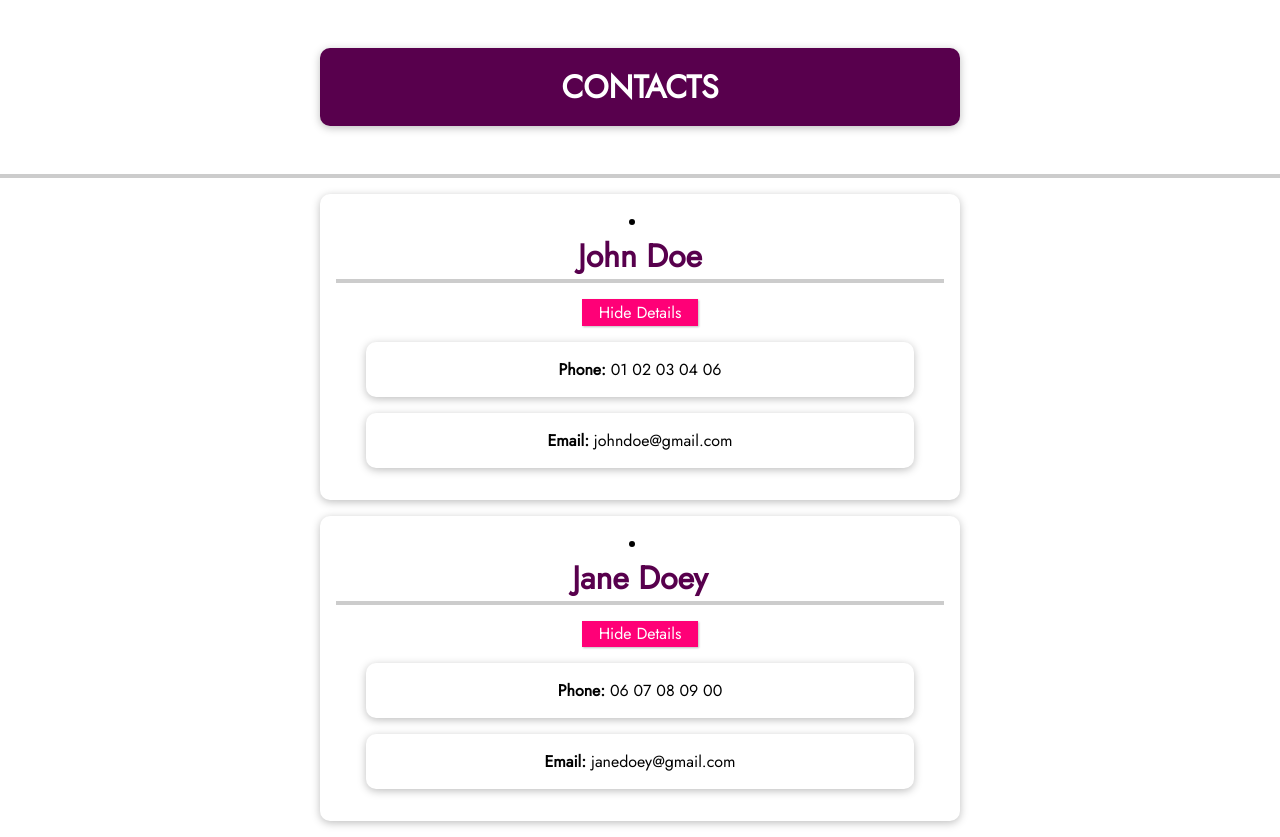
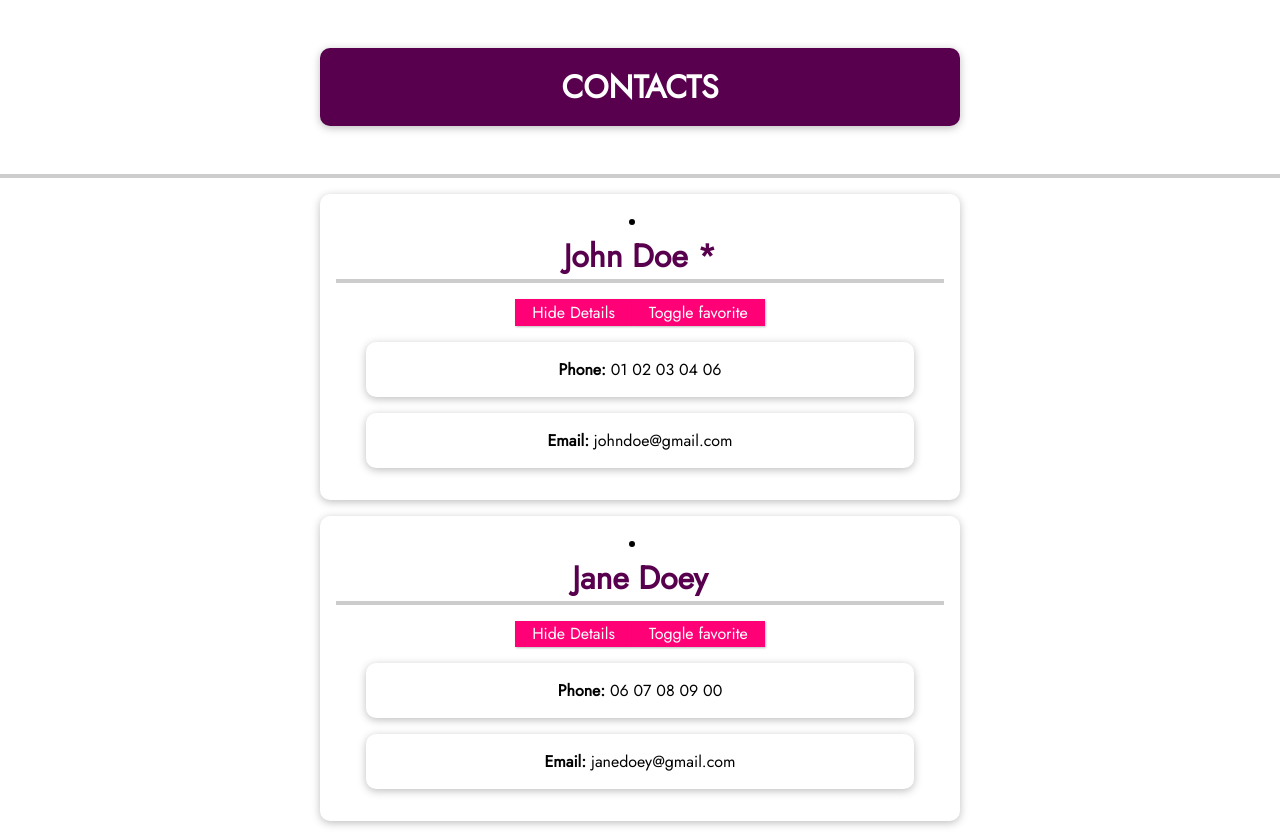
Before and after one commit to cyrilmarois/udemy-vue, a Vue app in the folder Projects/vue-first-app/: page / in a window 1280 px wide. Built offline with nearby package versions, Linux system fonts and the light colour scheme.

Commit message:
feat(favorite): add favorite
- immutability concept !!

```diff
--- a/Projects/vue-first-app/src/App.vue
+++ b/Projects/vue-first-app/src/App.vue
@@ -6,6 +6,7 @@
     last-name="Doe"
     phone="01 02 03 04 06"
     email="johndoe@gmail.com"
+    isFavorite="1"
   ></contact-list>
   <contact-list
     id="2"
@@ -13,6 +14,7 @@
     last-name="Doey"
     phone="06 07 08 09 00"
     email="janedoey@gmail.com"
+    isFavorite="0"
   ></contact-list>
 </template>
 
--- a/Projects/vue-first-app/src/components/ContactList.vue
+++ b/Projects/vue-first-app/src/components/ContactList.vue
@@ -1,9 +1,13 @@
 <template>
   <li :key="id">
-    <h2>{{ firstName }} {{ lastName }}</h2>
+    <h2>
+      {{ firstName }} {{ lastName }}
+      {{ isFavoriteContact === '1' ? '*' : '' }}
+    </h2>
     <button @click="toggleContactDetails">
       {{ toggleContactInfo ? 'Hide' : 'Show' }} Details
     </button>
+    <button @click="toggleFavoriteContact">Toggle favorite</button>
     <ul v-if="toggleContactInfo">
       <li><strong>Phone:</strong> {{ phone }}</li>
       <li><strong>Email:</strong> {{ email }}</li>
@@ -13,16 +17,24 @@
 
 <script>
 export default {
-  props: ['id', 'firstName', 'lastName', 'phone', 'email'],
+  props: ['id', 'firstName', 'lastName', 'phone', 'email', 'isFavorite'],
   data() {
     return {
       toggleContactInfo: true,
+      isFavoriteContact: this.isFavorite,
     };
   },
   methods: {
     toggleContactDetails() {
       this.toggleContactInfo = !this.toggleContactInfo;
     },
+    toggleFavoriteContact() {
+      if (this.isFavoriteContact === '1') {
+        this.isFavoriteContact = '0';
+      } else {
+        this.isFavoriteContact = '1';
+      }
+    },
   },
 };
 </script>
```
